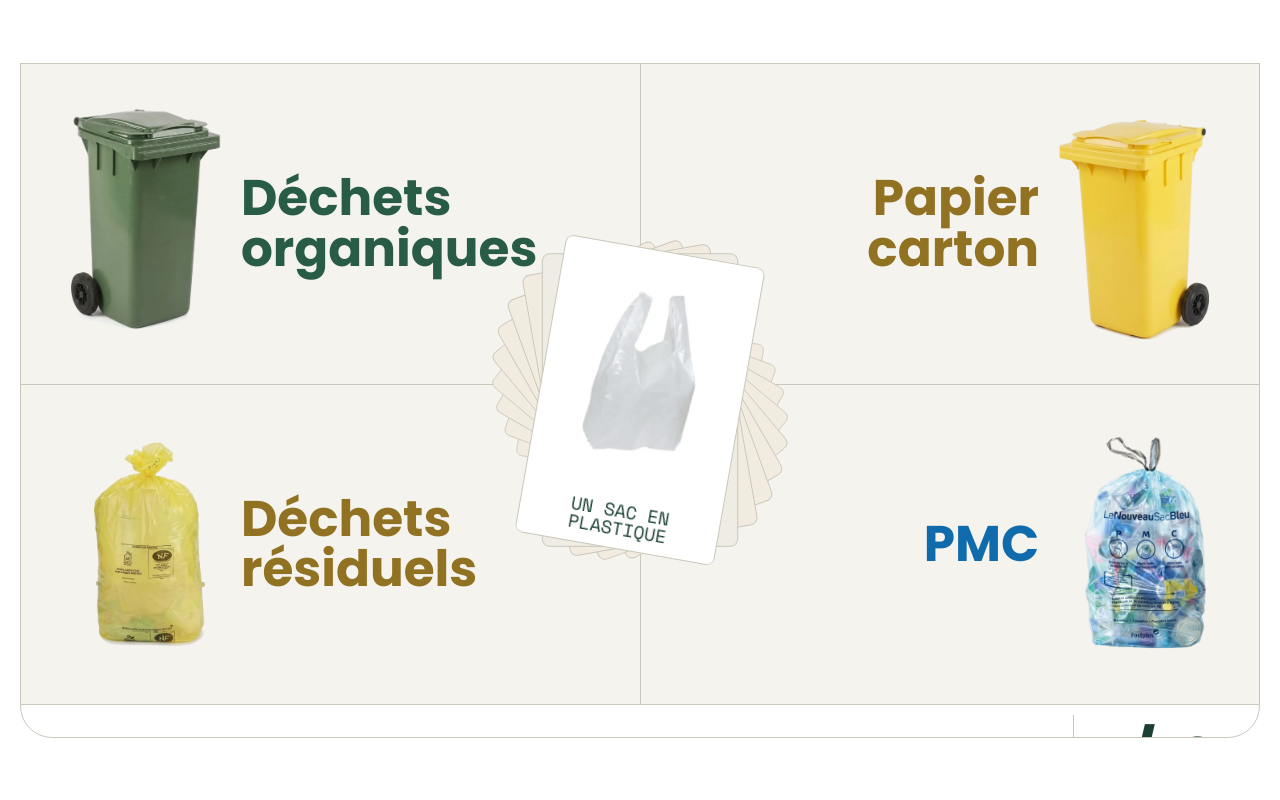
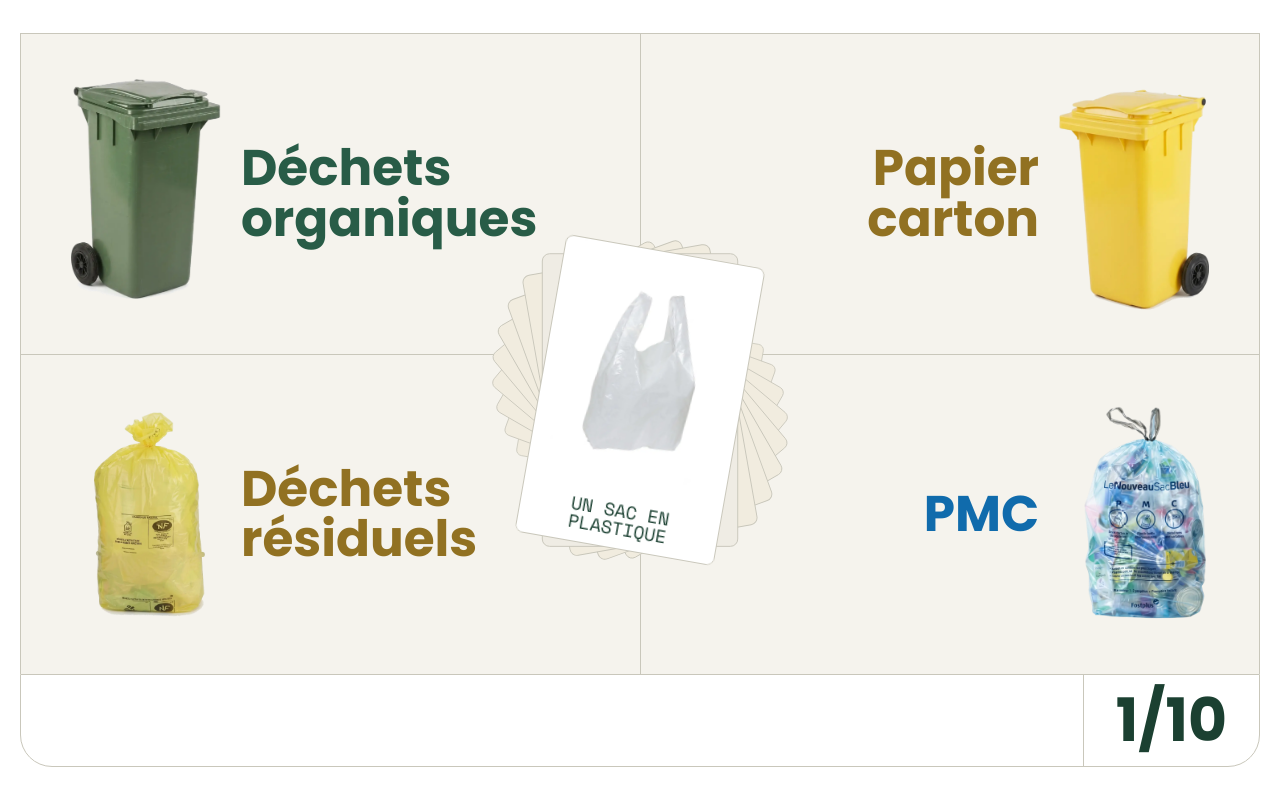
Before and after one commit to TheoGil/ouvakwa, a Vue app: page / in a window 1280 px wide. Built offline with nearby package versions, Linux system fonts and the light colour scheme; no server answers.

Commit message:
improve footer layout

```diff
--- a/src/components/Quiz.vue
+++ b/src/components/Quiz.vue
@@ -830,6 +830,9 @@ onMounted(() => {
   display: flex;
 
   @media (min-width: 1000px) {
+    top: unset;
+    right: unset;
+    position: relative;
     align-items: center;
     padding: 1rem 2rem;
     border-left: 1px var(--c-stroke) solid;
```
